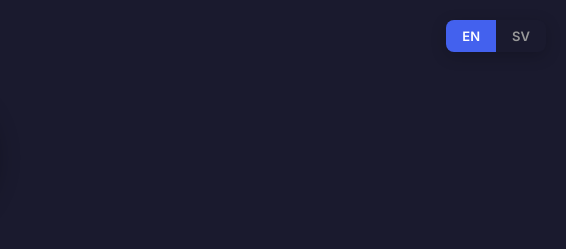
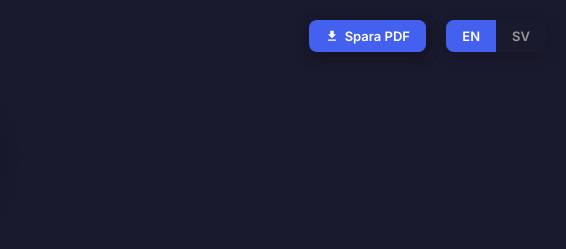
Before and after one commit to netic123/cv, a plain HTML site: page index.html in a window 1280 px wide. Shown: the top 249 px of the page, 714-1280 px from the left. Drawn offline with Linux system fonts and the light colour scheme.

Commit message:
Add Save PDF button and print styles

```diff
--- a/index.html
+++ b/index.html
@@ -314,6 +314,51 @@
     font-size: 0.8rem;
   }
 
+  /* ---- PDF Button ---- */
+  .pdf-btn {
+    padding: 8px 16px;
+    border: none;
+    background: var(--accent);
+    color: #fff;
+    font-family: inherit;
+    font-size: 13px;
+    font-weight: 600;
+    cursor: pointer;
+    border-radius: 8px;
+    box-shadow: 0 4px 16px rgba(0,0,0,0.2);
+    display: flex;
+    align-items: center;
+    gap: 6px;
+    transition: background 0.2s;
+    position: fixed;
+    top: 20px;
+    right: 140px;
+    z-index: 100;
+  }
+
+  .pdf-btn:hover { background: var(--accent-hover); }
+
+  .pdf-btn svg {
+    width: 14px;
+    height: 14px;
+    fill: #fff;
+  }
+
+  /* ---- Print Styles ---- */
+  @media print {
+    body { background: #fff; }
+    .lang-toggle, .pdf-btn { display: none !important; }
+    .hero { padding: 40px 24px 30px; }
+    .section { padding: 24px 0; }
+    .timeline-item { padding-bottom: 20px; }
+    .timeline-desc { border: none; padding: 8px 0; background: none; }
+    .skill-tag { border-color: #ccc; }
+    .skill-tag:hover { transform: none; box-shadow: none; }
+    .lang-card { border-color: #ccc; }
+    .footer { display: none; }
+    .container { max-width: 100%; }
+  }
+
   /* ---- Responsive ---- */
   @media (max-width: 600px) {
     .hero { padding: 60px 20px 40px; }
@@ -321,11 +366,22 @@
     .hero-contact { flex-direction: column; align-items: center; gap: 12px; }
     .lang-toggle { top: 12px; right: 12px; }
     .lang-toggle button { padding: 6px 12px; font-size: 12px; }
+    .pdf-btn { top: 12px; right: 100px; padding: 6px 12px; font-size: 12px; }
     .languages-grid { grid-template-columns: 1fr 1fr; }
   }
 </style>
 </head>
 <body>
+
+<!-- PDF Button -->
+<button class="pdf-btn" onclick="window.print()" data-lang="en">
+  <svg viewBox="0 0 24 24"><path d="M19 9h-4V3H9v6H5l7 7 7-7zM5 18v2h14v-2H5z"/></svg>
+  Save PDF
+</button>
+<button class="pdf-btn" onclick="window.print()" data-lang="sv">
+  <svg viewBox="0 0 24 24"><path d="M19 9h-4V3H9v6H5l7 7 7-7zM5 18v2h14v-2H5z"/></svg>
+  Spara PDF
+</button>
 
 <!-- Language Toggle -->
 <div class="lang-toggle">
```
